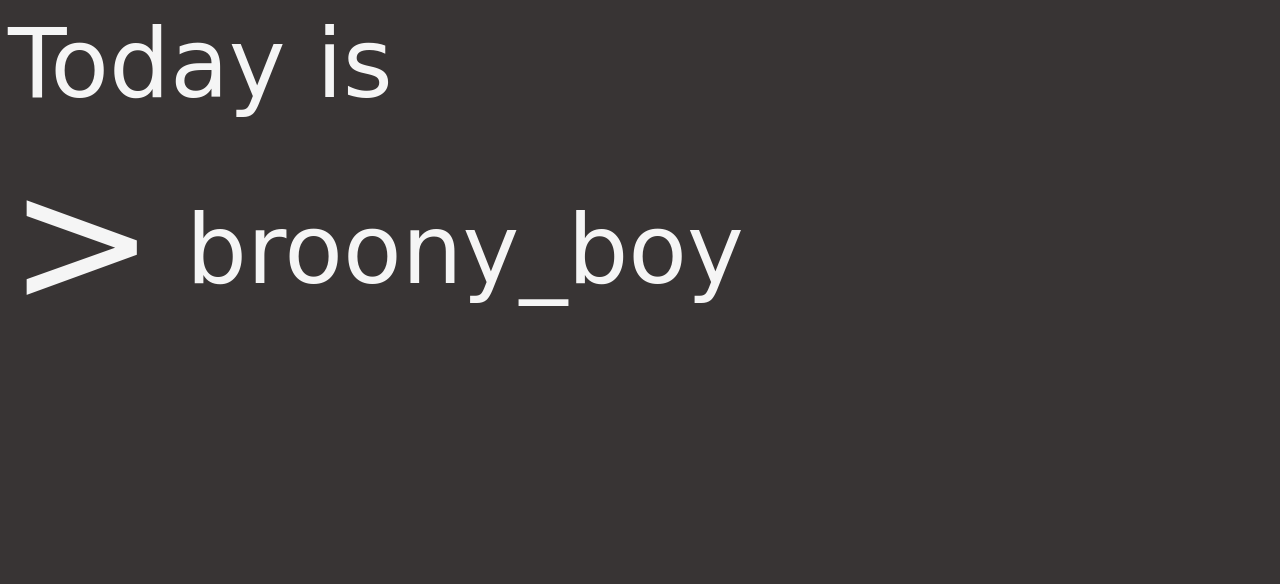
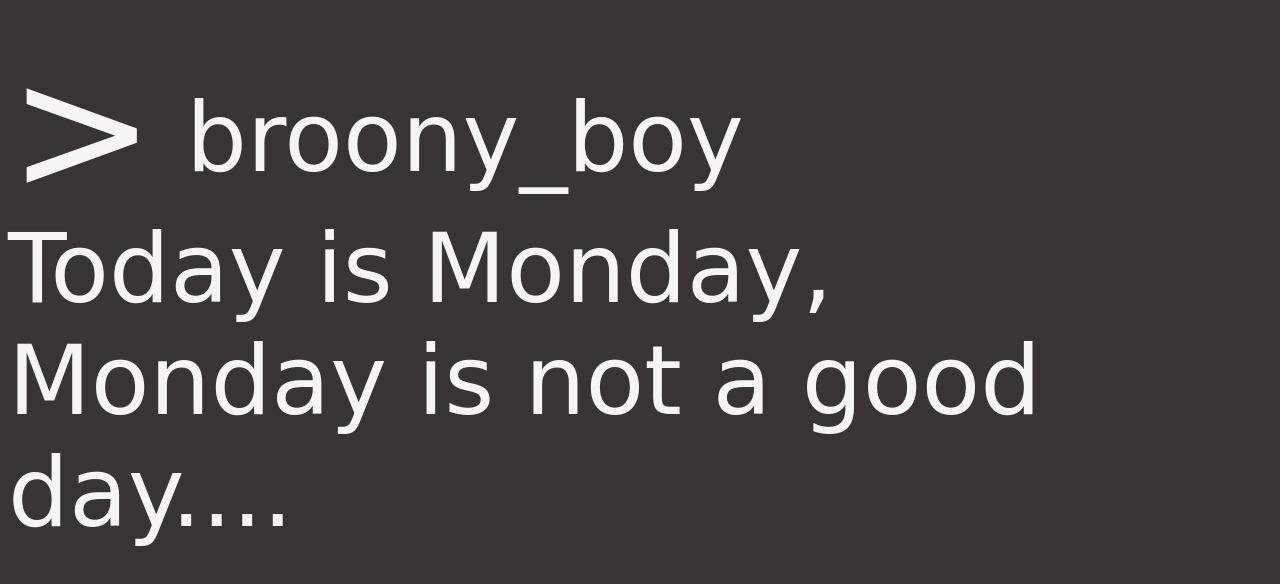
Before and after one commit to broonyboy/chalk, a plain HTML site: page index.html in a window 1280 px wide. Drawn offline with Linux system fonts and the light colour scheme; a web font is replaced by a local one.

Commit message:
Add days and sayings

```diff
--- a/index.html
+++ b/index.html
@@ -1,5 +1,6 @@
 <!DOCTYPE html>
 <html lang="en">
+
 <head>
     <meta charset="UTF-8">
     <meta name="viewport" content="width=device-width, initial-scale=1.0">
@@ -8,10 +9,16 @@
     <link rel="stylesheet" href="style.css">
     <title>flexbox</title>
 </head>
+
 <body>
     <div class="container">
+        <div id="saying"></div>
+        <div class="day">Today is <span id="day"></span>,</div>
         <div class="name"> <span id="cursor">></span> broony_boy <span id="cursor2">|</span></div>
-        <div class="day">Today is <span id = "day"></span></div>
+
     </div>
+
+    <script src="script.js"></script>
 </body>
+
 </html>
--- a/script.js
+++ b/script.js
@@ -0,0 +1,7 @@
+const day = new Date();
+const days = ["Sunday", "Monday", "Tuesday", "Wednesday", "Thursday", "Friday", "Saturday"];
+const saying = ["I can't be reached to day, in bed after partying.", "Monday is not a good day....", "Tuesday, better than Monday...", "It's Hump Day", "Almost the Weekend", "Yes, It's Friday - here we go!!", "Sorry I'm out partying" ]
+let today = days[day.getDay()];
+let saying2 = saying[day.getDay()];
+document.getElementById("day").innerHTML = today;
+document.getElementById("saying").innerHTML = saying2;
```
